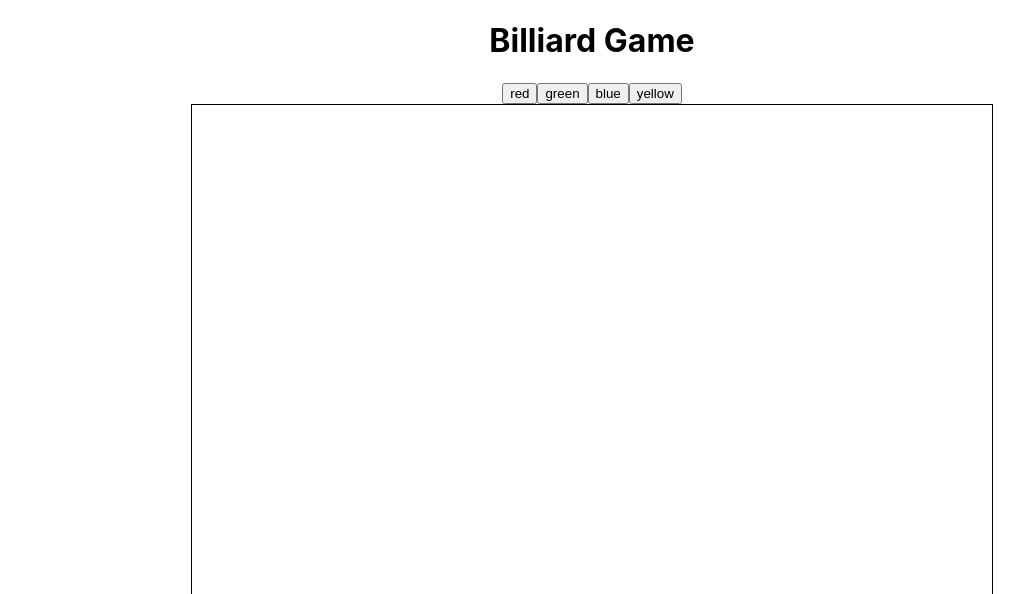
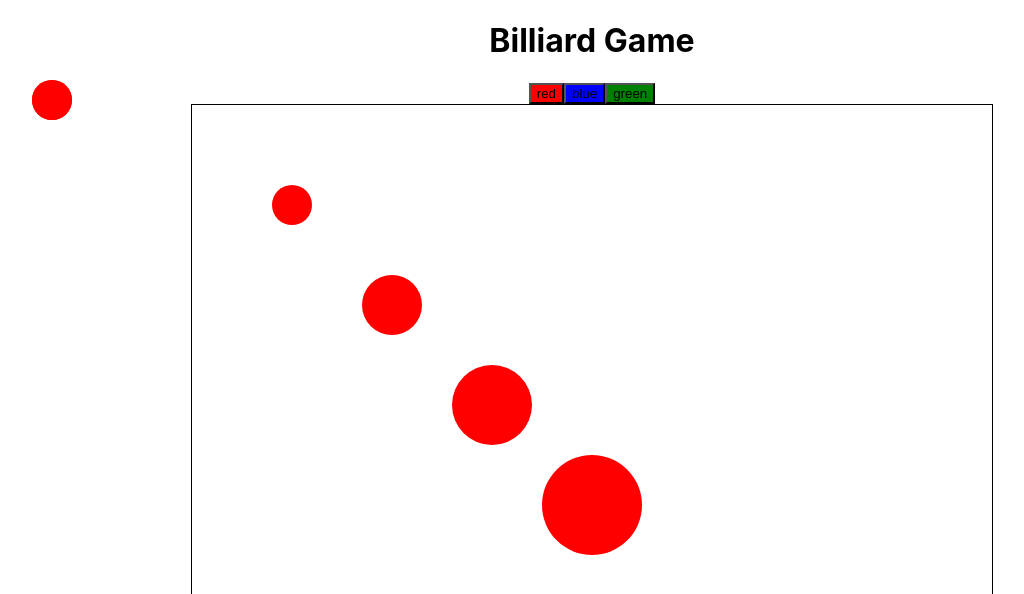
Before and after one commit to YakovlevaSS/billiards-app, a React (Create React App) app: page / in a window 1280 px wide. Shown: the top 594 px of the page, without its empty margins (48-1072 px from the left). Built offline with nearby package versions, Linux system fonts and the light colour scheme.

Commit message:
render balls

```diff
--- a/src/components/ball/index.tsx
+++ b/src/components/ball/index.tsx
@@ -1,13 +1,29 @@
+import React, { useEffect, useRef } from 'react';
+
 interface BallProps {
   x: number;
   y: number;
   radius: number;
   color: string;
-
 }
 
-  const Ball: React.FC<BallProps> = () => {
-    return null; // компонент Ball теперь не нуждается в рендеринге JSX
+const Ball: React.FC<BallProps> = ({ x, y, radius, color }) => {
+  const canvasRef = useRef<HTMLCanvasElement>(null);
+
+  useEffect(() => {
+    const canvas = canvasRef.current;
+    if (!canvas) return;
+
+    const ctx = canvas.getContext('2d');
+    if (!ctx) return;
+
+    ctx.beginPath();
+    ctx.fillStyle = color;
+    ctx.arc(x, y, radius, 0, Math.PI * 2);
+    ctx.fill();
+  }, [x, y, radius, color]);
+
+  return <canvas ref={canvasRef} style={{ position: 'absolute', left: 0, top: 0 }} />;
 };
 
 export default Ball;
--- a/src/components/menu/index.tsx
+++ b/src/components/menu/index.tsx
@@ -3,12 +3,12 @@ interface MenuProps {
   }
 
   const Menu: React.FC<MenuProps> = ({ onChangeColor }) => {
-    const colors = ['red', 'green', 'blue', 'yellow'];
+    const colors = ['red', 'blue', 'green'];
 
     return (
       <div>
-        {colors.map((color, index) => (
-          <button key={index} onClick={() => onChangeColor(color)}>
+        {colors.map(color => (
+          <button key={color} onClick={() => onChangeColor(color)} style={{ backgroundColor: color }}>
             {color}
           </button>
         ))}
--- a/src/pages/game/index.tsx
+++ b/src/pages/game/index.tsx
@@ -1,20 +1,143 @@
-import React, { useRef, useEffect, useState } from 'react';
-import Ball from '../../components/ball';
-import Menu from '../../components/menu';
+import { useRef, useEffect, useState } from "react";
+import Ball from "../../components/ball";
+import Menu from "../../components/menu";
+
+// const Game: React.FC = () => {
+//   const canvasRef = useRef<HTMLCanvasElement>(null);
+//   const [balls, setBalls] = useState<{ x: number, y: number, radius: number, color: string }[]>([]);
+//   const [currentColor, setCurrentColor] = useState<string>('red');
+//   const [mouseDown, setMouseDown] = useState<boolean>(false);
+//   const [mouseStart, setMouseStart] = useState<{ x: number, y: number } | null>(null);
+//   const [mouseMove, setMouseMove] = useState<{ x: number, y: number } | null>(null);
+
+//   useEffect(() => {
+//     const canvas = canvasRef.current;
+//     if (!canvas) return;
+
+//     const ctx = canvas.getContext('2d');
+//     if (!ctx) return;
+
+//     let animationId: number;
+
+//     const animate = () => {
+//       ctx.clearRect(0, 0, canvas.width, canvas.height);
+
+//       // Draw balls
+//       balls.forEach(ball => {
+//         drawBall(ctx, ball);
+//       });
+
+//       if (mouseDown && mouseStart && mouseMove) {
+//         ctx.beginPath();
+//         ctx.moveTo(mouseStart.x, mouseStart.y);
+//         ctx.lineTo(mouseMove.x, mouseMove.y);
+//         ctx.stroke();
+//       }
+
+//       animationId = requestAnimationFrame(animate);
+//     };
+
+//     animate();
+
+//     return () => cancelAnimationFrame(animationId);
+//   }, [balls, mouseDown, mouseStart, mouseMove]);
+
+//   const drawBall = (ctx: CanvasRenderingContext2D, ball: { x: number, y: number, radius: number, color: string }) => {
+//     ctx.beginPath();
+//     ctx.fillStyle = ball.color;
+//     ctx.arc(ball.x, ball.y, ball.radius, 0, Math.PI * 2);
+//     ctx.fill();
+//   };
+
+//   const handleCanvasClick = (event: React.MouseEvent<HTMLCanvasElement>) => {
+//     const canvas = canvasRef.current;
+//     if (!canvas) return;
+
+//     const rect = canvas.getBoundingClientRect();
+//     const x = event.clientX - rect.left;
+//     const y = event.clientY - rect.top;
+
+//     // Добавляем новый шар в массив balls при клике
+//     setBalls(prevBalls => [...prevBalls, { x, y, radius: 20, color: currentColor }]);
+//   };
+
+//   const handleColorChange = (color: string) => {
+//     setCurrentColor(color);
+//   };
+
+//   const handleMouseDown = (event: React.MouseEvent<HTMLCanvasElement>) => {
+//     setMouseDown(true);
+//     setMouseStart({ x: event.clientX, y: event.clientY });
+//   };
+
+//   const handleMouseMove = (event: React.MouseEvent<HTMLCanvasElement>) => {
+//     if (!mouseDown || !mouseStart) return;
+
+//     const canvas = canvasRef.current;
+//     if (!canvas) return;
+
+//     const rect = canvas.getBoundingClientRect();
+//     const x = event.clientX - rect.left;
+//     const y = event.clientY - rect.top;
+
+//     setMouseMove({ x, y });
+//   };
+
+//   const handleMouseUp = () => {
+//     setMouseStart(null);
+//     setMouseDown(false);
+//     setMouseMove(null);
+//   };
+
+//   return (
+//     <div>
+//       <Menu onChangeColor={handleColorChange} />
+//       <canvas
+//         ref={canvasRef}
+//         width={800}
+//         height={600}
+//         onClick={handleCanvasClick}
+//         onMouseDown={handleMouseDown}
+//         onMouseMove={handleMouseMove}
+//         onMouseUp={handleMouseUp}
+//         style={{ border: '1px solid black' }}
+//       />
+//       {balls.map((ball, index) => (
+//         <Ball
+//           key={index}
+//           x={ball.x}
+//           y={ball.y}
+//           radius={ball.radius}
+//           color={ball.color}
+//         />
+//       ))}
+//     </div>
+//   );
+// };
 
 const Game: React.FC = () => {
   const canvasRef = useRef<HTMLCanvasElement>(null);
-  const [balls, setBalls] = useState<{ x: number, y: number, radius: number, color: string }[]>([]);
-  const [currentColor, setCurrentColor] = useState<string>('red');
-  const [mouseDown, setMouseDown] = useState<boolean>(false);
-  const [mouseStart, setMouseStart] = useState<{ x: number, y: number } | null>(null);
-  const [mouseMove, setMouseMove] = useState<{ x: number, y: number } | null>(null);
+
+  const [currentColor, setCurrentColor] = useState<string>("red");
+  const [menuBallId, setMenuBallId] = useState<number | null>(null);
+
+  // Создаем шары изначально
+  const initialBalls = [
+    { id: 1, x: 100, y: 100, radius: 20, color: "red" },
+    { id: 2, x: 200, y: 200, radius: 30, color: "red" },
+    { id: 3, x: 300, y: 300, radius: 40, color: "red" },
+    { id: 4, x: 400, y: 400, radius: 50, color: "red" },
+  ];
+  const [balls, setBalls] =
+    useState<
+      { id: number; x: number; y: number; radius: number; color: string }[]
+    >(initialBalls);
 
   useEffect(() => {
     const canvas = canvasRef.current;
     if (!canvas) return;
 
-    const ctx = canvas.getContext('2d');
+    const ctx = canvas.getContext("2d");
     if (!ctx) return;
 
     let animationId: number;
@@ -22,17 +145,9 @@ const Game: React.FC = () => {
     const animate = () => {
       ctx.clearRect(0, 0, canvas.width, canvas.height);
 
-      // Draw balls
-      balls.forEach(ball => {
+      balls.forEach((ball) => {
         drawBall(ctx, ball);
       });
-
-      if (mouseDown && mouseStart && mouseMove) {
-        ctx.beginPath();
-        ctx.moveTo(mouseStart.x, mouseStart.y);
-        ctx.lineTo(mouseMove.x, mouseMove.y);
-        ctx.stroke();
-      }
 
       animationId = requestAnimationFrame(animate);
     };
@@ -40,9 +155,12 @@ const Game: React.FC = () => {
     animate();
 
     return () => cancelAnimationFrame(animationId);
-  }, [balls, mouseDown, mouseStart, mouseMove]);
+  }, []);
 
-  const drawBall = (ctx: CanvasRenderingContext2D, ball: { x: number, y: number, radius: number, color: string }) => {
+  const drawBall = (
+    ctx: CanvasRenderingContext2D,
+    ball: { id: number; x: number; y: number; radius: number; color: string }
+  ) => {
     ctx.beginPath();
     ctx.fillStyle = ball.color;
     ctx.arc(ball.x, ball.y, ball.radius, 0, Math.PI * 2);
@@ -57,45 +175,29 @@ const Game: React.FC = () => {
     const x = event.clientX - rect.left;
     const y = event.clientY - rect.top;
 
-    // Check if click is on any ball
-    balls.forEach(ball => {
+    balls.forEach((ball) => {
       const dx = x - ball.x;
       const dy = y - ball.y;
       const distance = Math.sqrt(dx * dx + dy * dy);
 
       if (distance <= ball.radius) {
-        // Change color of the clicked ball
-        setCurrentColor(ball.color);
+        setMenuBallId(ball.id);
       }
     });
   };
 
   const handleColorChange = (color: string) => {
     setCurrentColor(color);
-  };
-
-  const handleMouseDown = (event: React.MouseEvent<HTMLCanvasElement>) => {
-    setMouseDown(true);
-    setMouseStart({ x: event.clientX, y: event.clientY });
-  };
-
-  const handleMouseMove = (event: React.MouseEvent<HTMLCanvasElement>) => {
-    if (!mouseDown || !mouseStart) return;
-
-    const canvas = canvasRef.current;
-    if (!canvas) return;
-
-    const rect = canvas.getBoundingClientRect();
-    const x = event.clientX - rect.left;
-    const y = event.clientY - rect.top;
-
-    setMouseMove({ x, y });
-  };
-
-  const handleMouseUp = () => {
-    setMouseStart(null);
-    setMouseDown(false);
-    setMouseMove(null);
+    if (menuBallId !== null) {
+      setBalls((prevBalls) =>
+        prevBalls.map((ball) => {
+          if (ball.id === menuBallId) {
+            return { ...ball, color };
+          }
+          return ball;
+        })
+      );
+    }
   };
 
   return (
@@ -106,19 +208,15 @@ const Game: React.FC = () => {
         width={800}
         height={600}
         onClick={handleCanvasClick}
-        onMouseDown={handleMouseDown}
-        onMouseMove={handleMouseMove}
-        onMouseUp={handleMouseUp}
-        style={{ border: '1px solid black' }}
+        style={{ border: "1px solid black" }}
       />
-      {balls.map((ball, index) => (
+      {balls.map((ball) => (
         <Ball
-          key={index}
+          key={ball.id}
           x={ball.x}
           y={ball.y}
           radius={ball.radius}
-          color={ball.color}
-
+          color={currentColor}
         />
       ))}
     </div>
```
Lines whose indentation alone changed are shown as unchanged.
